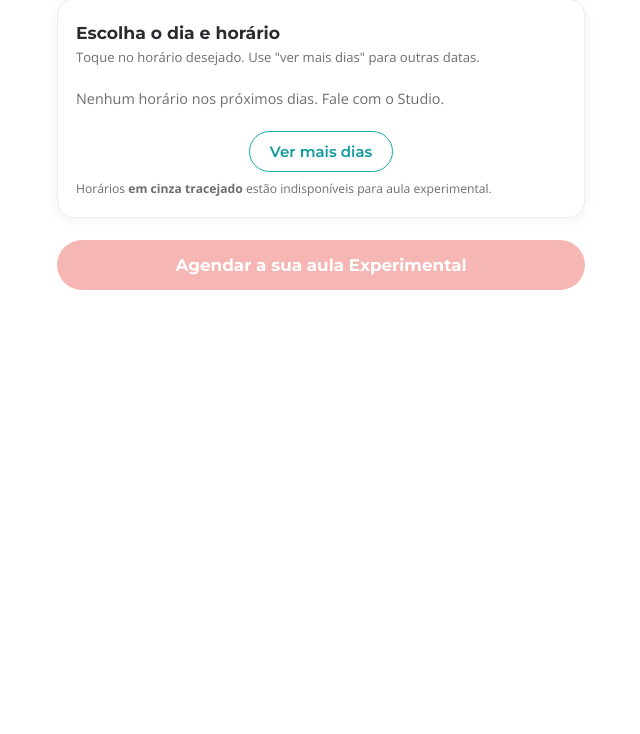
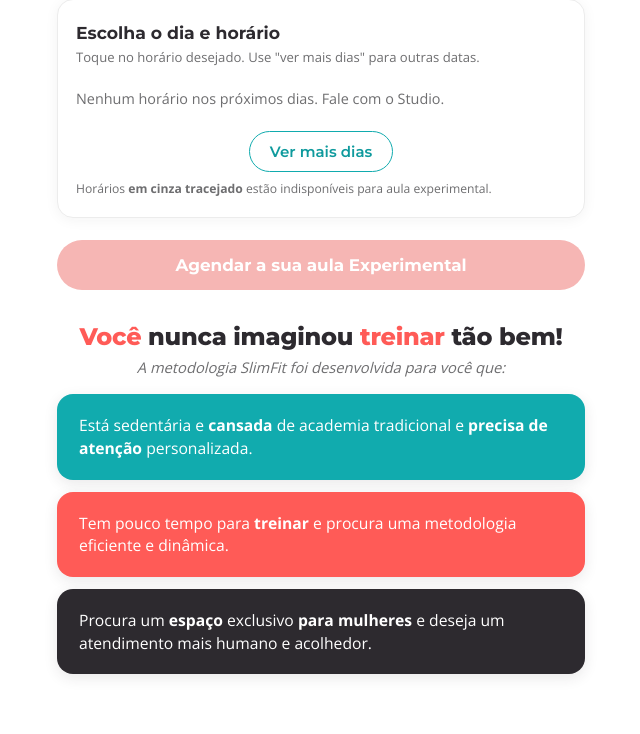
Before and after one commit to rrabadan86/SF-Chat_Experimental-Mensagens, a Flask app: page / in a window 1280 px wide. Shown: the part 933-1667 px from the top of the page, without its empty margins (319-959 px from the left). Before the commit the page ends 1223 px from the top, so only its background shows below. Run offline with Flask 3, Linux system fonts and the light colour scheme.

Commit message:
Formulario: secao 'Voce nunca imaginou treinar tao bem' abaixo do botao
Traz da landing a secao de metodologia logo abaixo do botao de agendar:
titulo com destaques em coral, subtitulo em italico e os 3 cards de
perfil (teal / coral / escuro) com os mesmos textos da landing.

Co-Authored-By: Claude Opus 4.8 <noreply@anthropic.com>
Claude-Session: https://claude.ai/code/session_015TTSt7TGwbyy5y2rhojFLo

```diff
--- a/Experimental/src/agendamento_evo/formulario_web/templates/index.html
+++ b/Experimental/src/agendamento_evo/formulario_web/templates/index.html
@@ -83,6 +83,19 @@
         padding:10px 20px;font-size:15px;font-weight:600;cursor:pointer;font-family:'Montserrat',sans-serif}
   .btn-mais:hover{background:var(--teal-soft)}
 
+  /* Seção "Você nunca imaginou treinar tão bem" (da landing) */
+  .metodologia{margin-top:34px;text-align:center}
+  .metodologia h2{font-size:1.5rem;font-weight:800;color:var(--tinta);line-height:1.12;margin:0 0 .35rem;letter-spacing:-.01em}
+  .metodologia h2 .c{color:var(--coral)}
+  .metodologia .met-sub{font-style:italic;color:var(--cinza);font-size:.92rem;margin:0 auto 16px;max-width:44ch}
+  .perfil{display:flex;flex-direction:column;gap:12px;text-align:left}
+  .perfil .p-card{border-radius:16px;padding:20px 22px;color:#fff;font-size:.98rem;line-height:1.45;
+        box-shadow:0 4px 14px rgba(45,42,47,.10)}
+  .perfil .p-card b{font-weight:700}
+  .perfil .teal{background:var(--teal)}
+  .perfil .coral{background:var(--coral)}
+  .perfil .dark{background:#2d2a2f}
+
   /* botão flutuante do WhatsApp (fala com a Sofia / assistente virtual) */
   .wa-float{position:fixed;right:16px;bottom:16px;z-index:60;display:flex;align-items:center;gap:9px;
     background:var(--verde);color:#fff;border-radius:999px;padding:11px 17px 11px 13px;
@@ -142,6 +155,16 @@
 
     <button class="enviar" id="btn" disabled>Agendar a sua aula Experimental</button>
     <div class="msg" id="msg"></div>
+
+    <div class="metodologia">
+      <h2><span class="c">Você</span> nunca imaginou <span class="c">treinar</span> tão bem!</h2>
+      <p class="met-sub">A metodologia SlimFit foi desenvolvida para você que:</p>
+      <div class="perfil">
+        <div class="p-card teal">Está sedentária e <b>cansada</b> de academia tradicional e <b>precisa de atenção</b> personalizada.</div>
+        <div class="p-card coral">Tem pouco tempo para <b>treinar</b> e procura uma metodologia eficiente e dinâmica.</div>
+        <div class="p-card dark">Procura um <b>espaço</b> exclusivo <b>para mulheres</b> e deseja um atendimento mais humano e acolhedor.</div>
+      </div>
+    </div>
   </div>
 
   <div class="card sucesso" id="sucesso" style="display:none">
```
